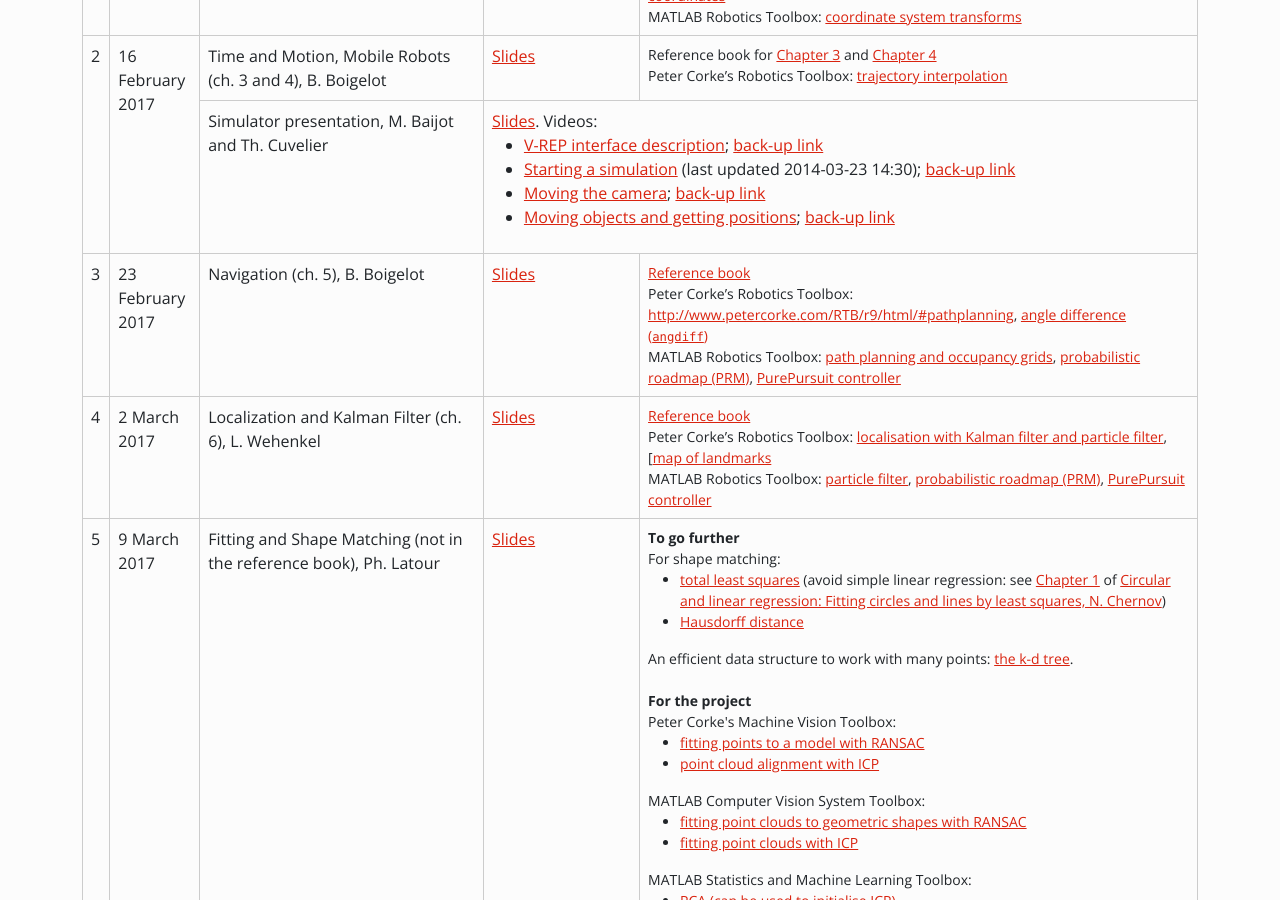
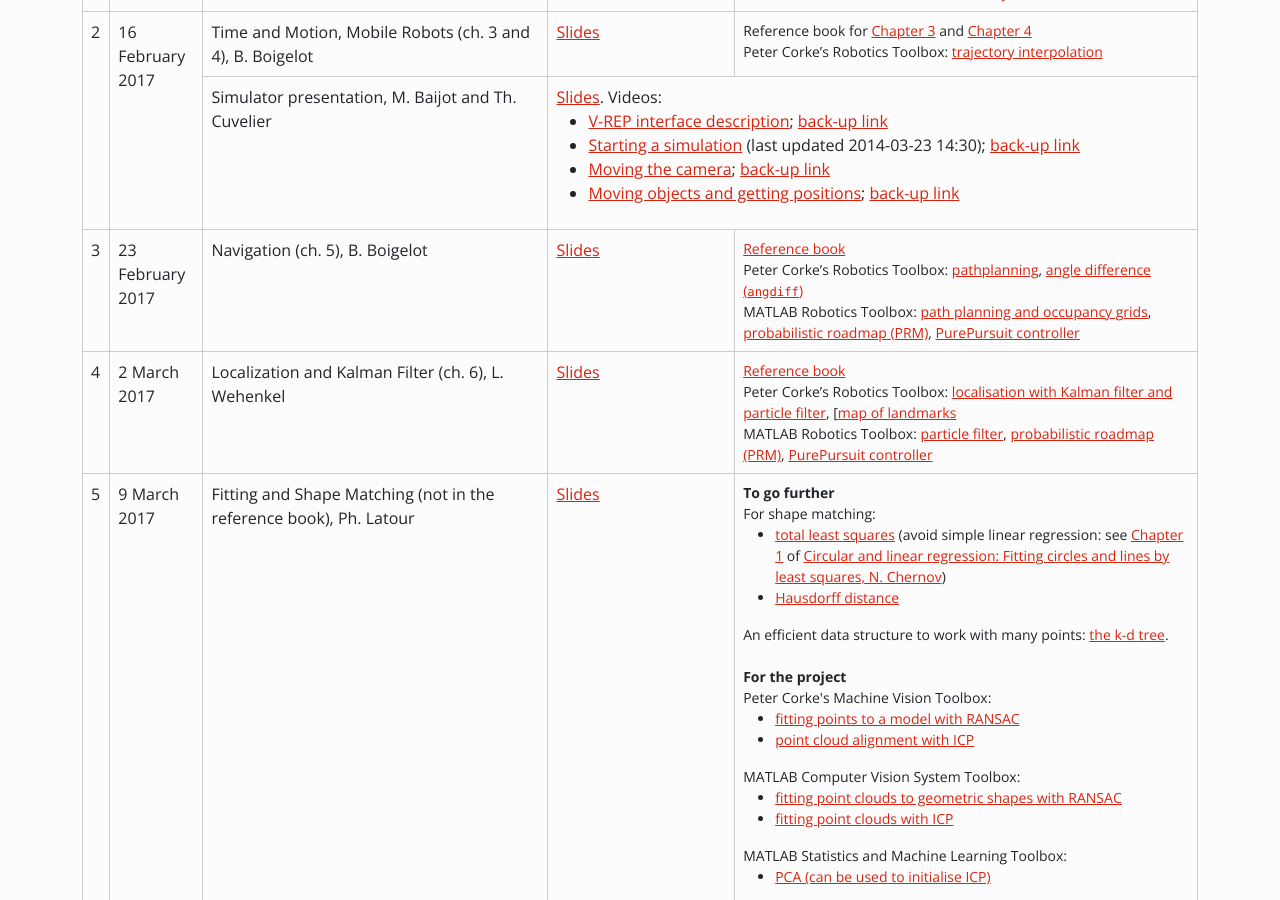
Before and after one commit to dourouc05/dourouc05.github.io, a Jekyll site: the page built from teaching-16-ir.md, in a window 1280 px wide and 900 px high, scrolled down 672 px. Built offline with Jekyll 4.4.1, drawn with Linux system fonts in a browser that asks for light colours; our own code applies the rules of GitHub Pages for plain Markdown files; part of the change alters nothing that is shown.

Commit message:
Fix typo.

```diff
--- a/teaching-16-ir.md
+++ b/teaching-16-ir.md
@@ -77,7 +77,7 @@ Several theoretical lessons make up this course. Their main purpose is to help r
             <td markdown="span">[Slides](http://www.montefiore.ulg.ac.be/~tcuvelier/files/info0948-2016/control-navigation.pdf)</td>
             <td class="small" markdown="span">
                 [Reference book](http://petercorke.com/RVC1/chaps/5/)<br/>
-                Peter Corke's Robotics Toolbox: [http://www.petercorke.com/RTB/r9/html/#pathplanning](http://www.petercorke.com/RTB/r9/html/#pathplanning), [angle difference (`angdiff`)](http://www.petercorke.com/RTB/r9/html/angdiff.html)<br/>
+                Peter Corke's Robotics Toolbox: [pathplanning](http://www.petercorke.com/RTB/r9/html/#pathplanning), [angle difference (`angdiff`)](http://www.petercorke.com/RTB/r9/html/angdiff.html)<br/>
                 MATLAB Robotics Toolbox: [path planning and occupancy grids](http://fr.mathworks.com/help/robotics/ug/occupancy-grids.html), [probabilistic roadmap (PRM)](http://fr.mathworks.com/help/robotics/ug/probabilistic-roadmaps-prm.html), [PurePursuit controller](http://fr.mathworks.com/help/robotics/ref/robotics.purepursuit-class.html)
             </td>
         </tr>
```
Also changed, not shown: teaching-material.md (line endings or trailing spaces).
